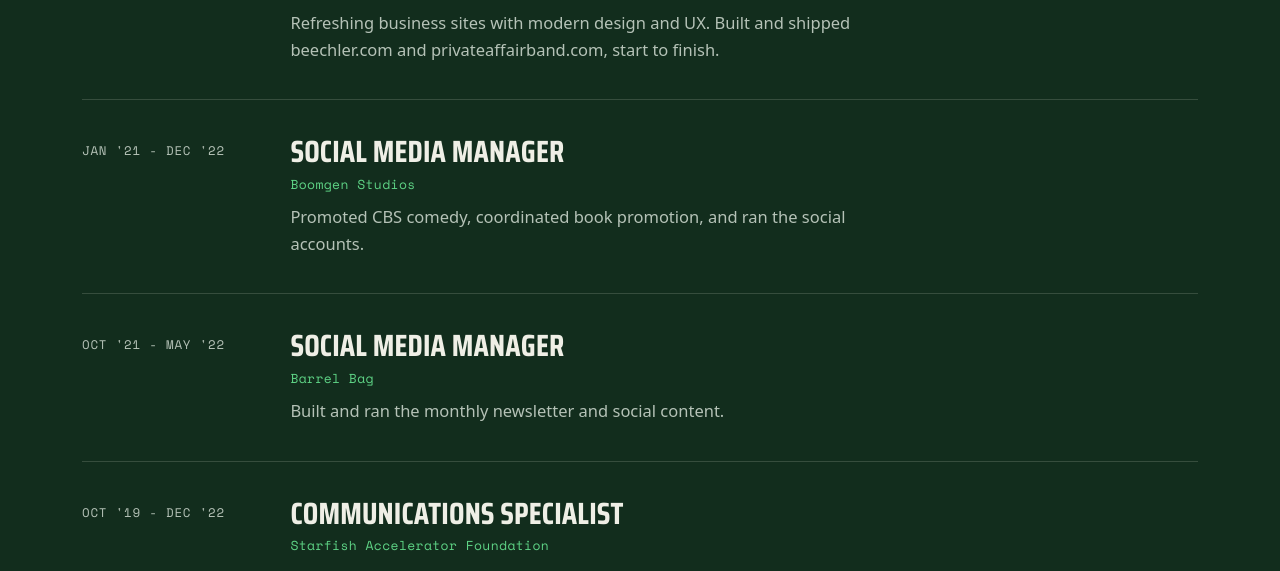
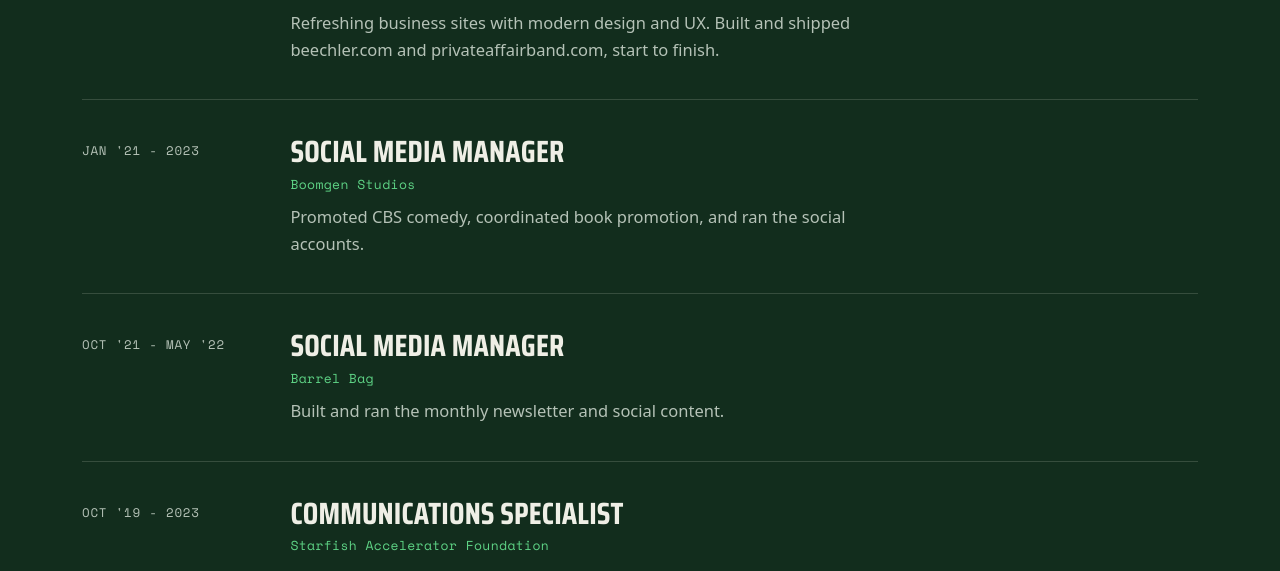
Before and after one commit to s1nghularity/personal-portfolio, a React (Create React App) app: page / in a window 1280 px wide. Shown: the part 7922-8493 px from the top of the page. Built offline with nearby package versions, Linux system fonts and the light colour scheme.

Commit message:
Correct Boomgen and Starfish end dates to 2023 per resume

```diff
--- a/src/components/Timeline.js
+++ b/src/components/Timeline.js
@@ -18,7 +18,7 @@ const roles = [
   {
     title: 'Social Media Manager',
     company: 'Boomgen Studios',
-    dates: "Jan '21 - Dec '22",
+    dates: "Jan '21 - 2023",
     desc: 'Promoted CBS comedy, coordinated book promotion, and ran the social accounts.',
   },
   {
@@ -30,7 +30,7 @@ const roles = [
   {
     title: 'Communications Specialist',
     company: 'Starfish Accelerator Foundation',
-    dates: "Oct '19 - Dec '22",
+    dates: "Oct '19 - 2023",
     desc: 'Brand and identity, social, and artist/activist community engagement on the founding team.',
   },
   {
```
